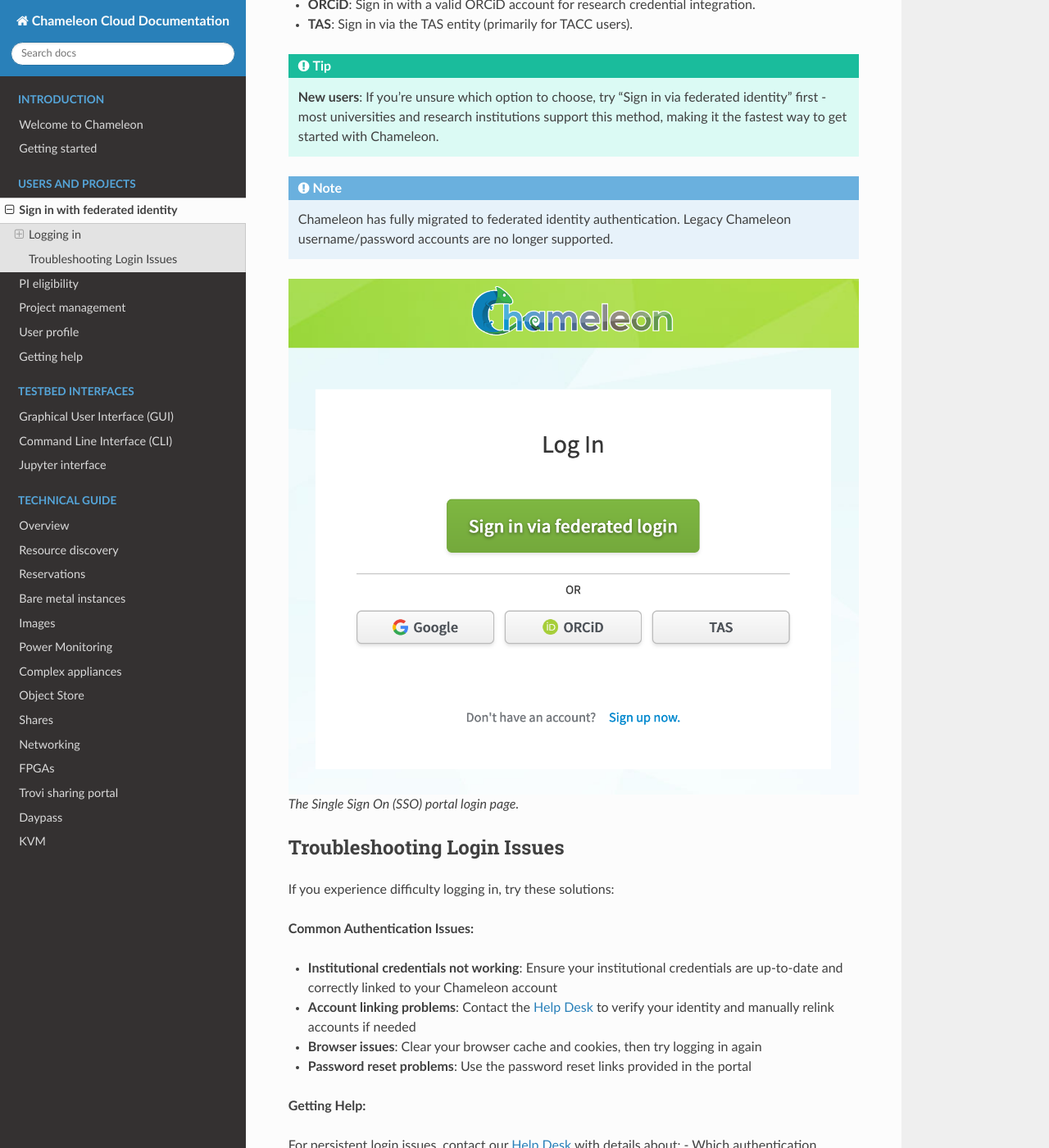
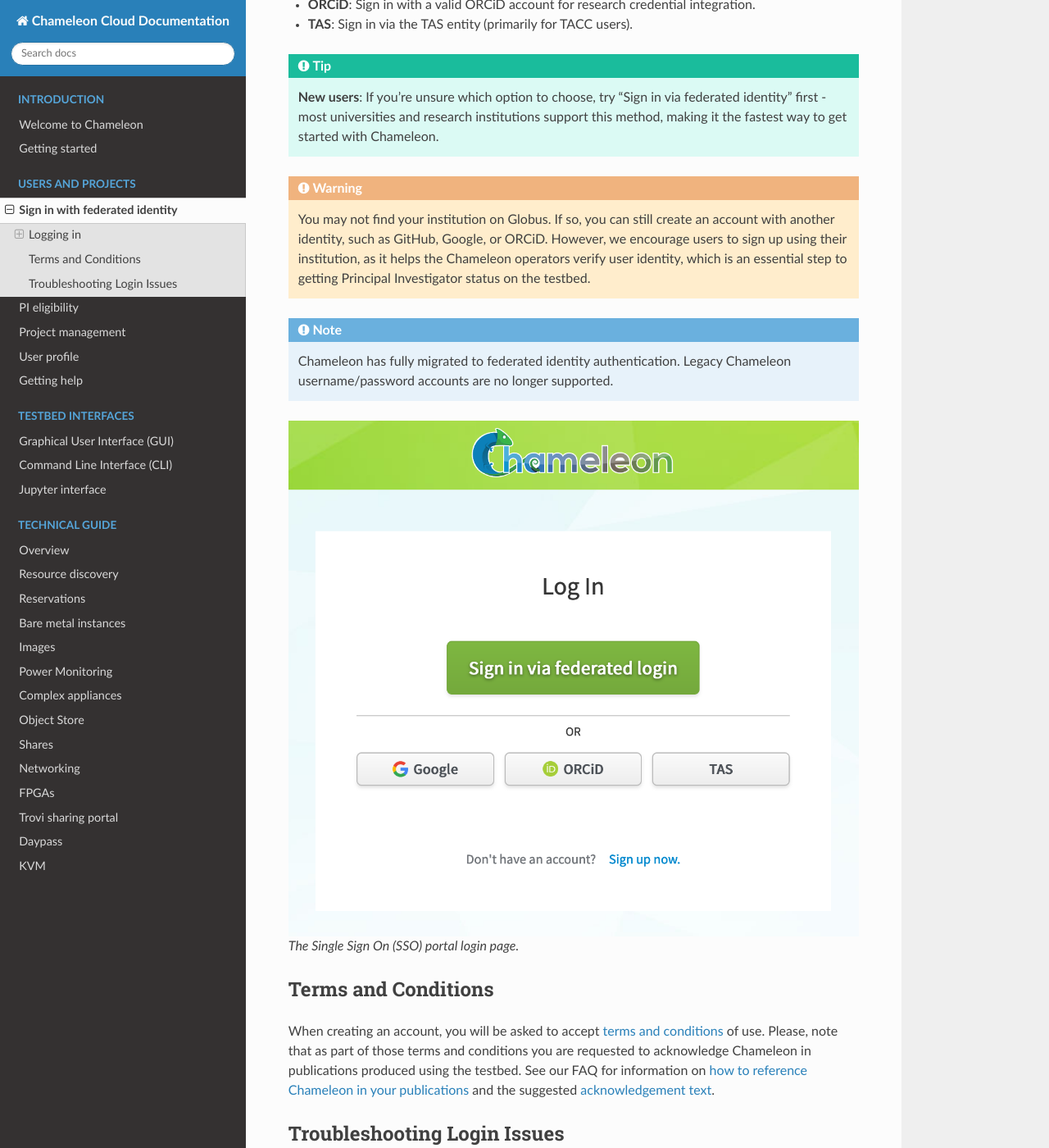
Before and after one commit to ChameleonCloud/docs, a Sphinx documentation site: the page built from source/user/federation.rst, in a window 1280 px wide and 1400 px high, scrolled down 2056 px. Shown: the whole window at 82% size. Built offline with Sphinx 7.4.7 and the Read the Docs theme 3.1.0, drawn with Linux system fonts in a browser that asks for light colours.

Commit message:
Remove detailed login information from getting started Move useful info to federation.rst

```diff
--- a/source/user/federation.rst
+++ b/source/user/federation.rst
@@ -74,6 +74,13 @@ Authentication Options
    first - most universities and research institutions support this method, making it the fastest
    way to get started with Chameleon.
 
+.. warning::
+   You may not find your institution on Globus. If so, you can still create an
+   account with another identity, such as GitHub, Google, or ORCiD. However,
+   we encourage users to sign up using their institution, as it helps the
+   Chameleon operators verify user identity, which is an essential step
+   to getting Principal Investigator status on the testbed.
+
 .. note::
    Chameleon has fully migrated to federated identity authentication. Legacy
    Chameleon username/password accounts are no longer supported.
@@ -83,6 +90,18 @@ Authentication Options
    :figclass: screenshot
 
    The Single Sign On (SSO) portal login page.
+
+Terms and Conditions
+====================
+
+When creating an account, you will be asked to accept `terms and conditions
+<https://auth.chameleoncloud.org/auth/realms/chameleon/terms>`_ of use. Please,
+note that as part of those terms and conditions you are requested to
+acknowledge Chameleon in publications produced using the testbed. See our FAQ
+for information on `how to reference Chameleon in your publications
+<https://www.chameleoncloud.org/learn/frequently-asked-questions/#toc-how-should-i-cite-chameleon->`_
+and the suggested `acknowledgement text
+<https://www.chameleoncloud.org/learn/frequently-asked-questions/#toc-how-should-i-acknowledge-chameleon->`_.
 
 Troubleshooting Login Issues
 ============================
```
Also changed, not shown: source/getting-started/index.rst (+14 -41 lines).
